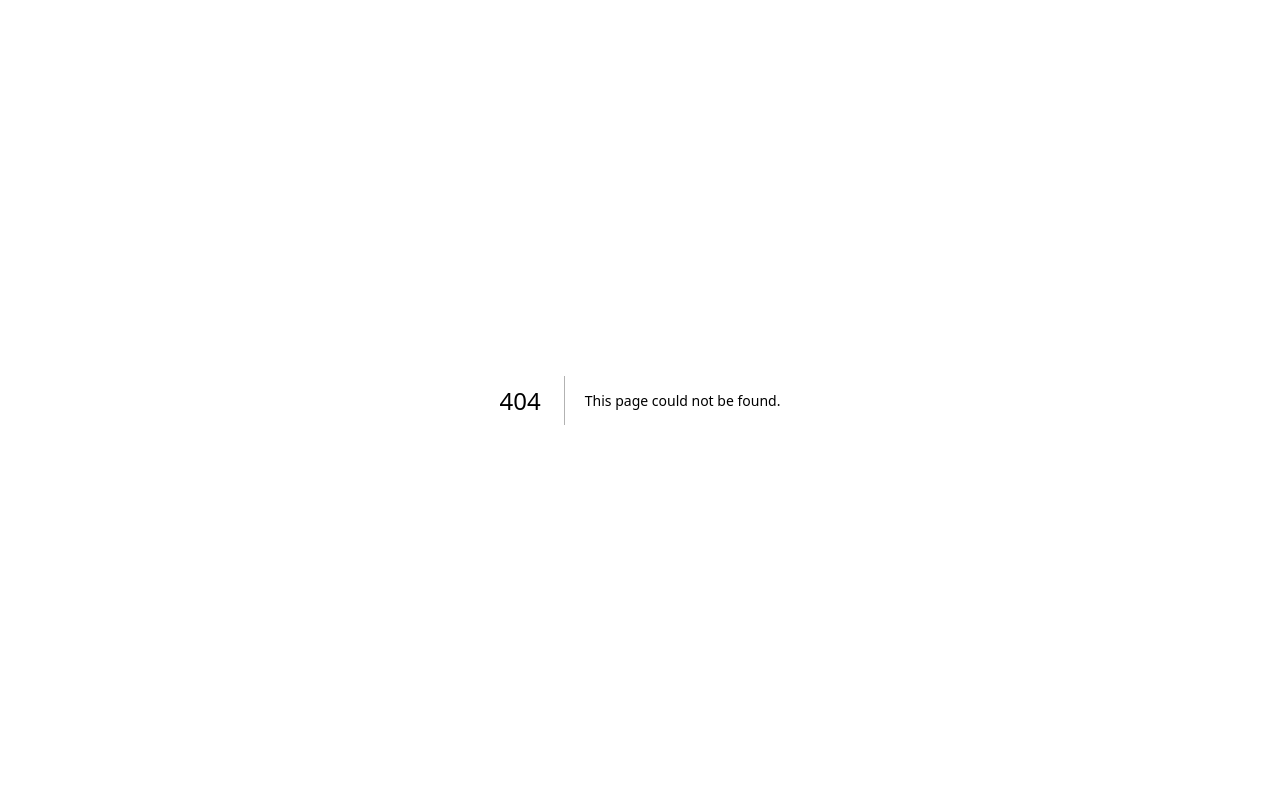
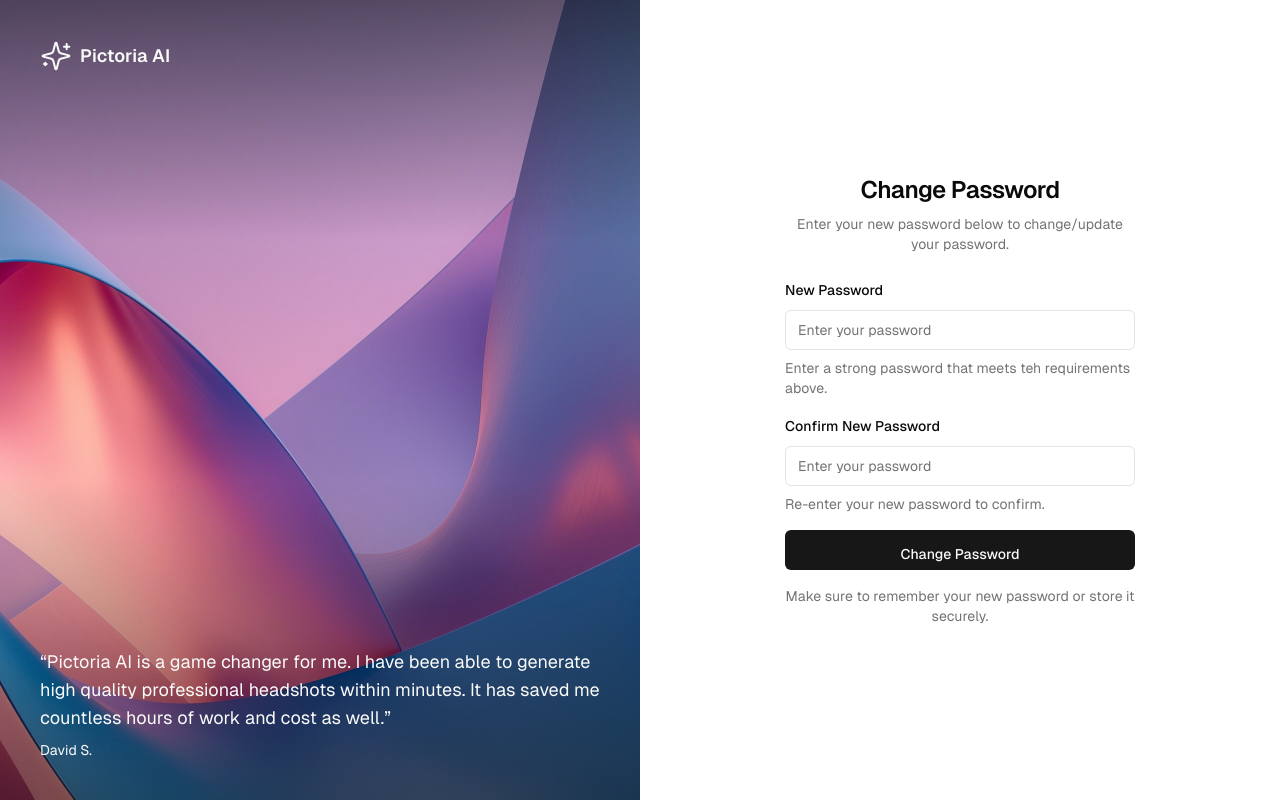
Before and after one commit to yuragms/Pictoria-AI-Starter-Code, a Next.js app: page /reset-password in a window 1280 px wide. Before the commit this address had no page. Built offline with nearby package versions, Linux system fonts and the light colour scheme.

Commit message:
Adding Reset password functionality111950

```diff
--- a/src/app/actions/auth-actions.ts
+++ b/src/app/actions/auth-actions.ts
@@ -70,3 +70,35 @@
     data: profileData || null,
   };
 }
+
+export async function resetPassword(values: {
+  email: string;
+}): Promise<AuthResponse> {
+  const supabase = await createClient();
+
+  const { data: resetPasswordData, error } =
+    await supabase.auth.resetPasswordForEmail(values.email);
+
+  return {
+    error:
+      error?.message || 'There was an error sending the reset password email!',
+    success: !error,
+    data: resetPasswordData || null,
+  };
+}
+
+export async function changePassword(
+  newPassword: string
+): Promise<AuthResponse> {
+  const supabase = await createClient();
+
+  const { data, error } = await supabase.auth.updateUser({
+    password: newPassword,
+  });
+
+  return {
+    error: error?.message || 'There was an error changing the password!',
+    success: !error,
+    data: data || null,
+  };
+}
--- /dev/null
+++ b/src/app/reset-password/page.tsx
@@ -0,0 +1,44 @@
+import Image from 'next/image';
+import AuthImg from '@/public/Abstract Curves and Colors.jpeg';
+import React from 'react';
+import Logo from '@/components/Logo';
+import AuthForm from '@/components/authentication/AuthForm';
+import ChangePasswordForm from '@/components/account/ChangePasswordForm';
+
+const ResetPasswordPage = async () => {
+  return (
+    <main className="h-screen grid grid-cols-2 relative">
+      <div className="relative w-full flex flex-col bg-muted p-10 text-primary-foreground">
+        <div className="w-full h-[30%] bg-gradient-to-t from-transparent to-black/50 absolute top-0 left-0 z-10" />
+        <div className="w-full h-[40%] bg-gradient-to-b from-transparent to-black/50 absolute bottom-0 left-0 z-10" />
+        <Image
+          src={AuthImg}
+          alt="login Image"
+          fill
+          className="w-full h-full object-cover"
+        />
+        <div className="relative z-20 flex items-center">
+          <Logo />
+        </div>
+        <div className="relative z-20 mt-auto">
+          <blockquote className="space-y-2">
+            <p className="text-lg">
+              &ldquo;Pictoria AI is a game changer for me. I have been able to
+              generate high quality professional headshots within minutes. It
+              has saved me countless hours of work and cost as well.&rdquo;
+            </p>
+            <footer className="text-sm">David S.</footer>
+          </blockquote>
+        </div>
+      </div>
+      <div className="relative flex flex-col items-center justify-center p-8 h-full  w-full">
+        <div className="w-[350px] mx-auto max-w-xl">
+          {/*// ChangePasswordForm */}
+          <ChangePasswordForm />
+        </div>
+      </div>
+    </main>
+  );
+};
+
+export default ResetPasswordPage;
--- /dev/null
+++ b/src/components/account/ChangePasswordForm.tsx
@@ -0,0 +1,152 @@
+'use client';
+import React, { useId, useState } from 'react';
+import { z } from 'zod';
+import { zodResolver } from '@hookform/resolvers/zod';
+import { useForm } from 'react-hook-form';
+import { Button } from '@/components/ui/button';
+import {
+  Form,
+  FormControl,
+  FormDescription,
+  FormField,
+  FormItem,
+  FormLabel,
+  FormMessage,
+} from '@/components/ui/form';
+import { Input } from '@/components/ui/input';
+import { cn } from '@/lib/utils';
+import { toast } from 'sonner';
+import { changePassword } from '@/app/actions/auth-actions';
+import { redirect } from 'next/navigation';
+import { Loader2 } from 'lucide-react';
+
+const passwordValidationRegex = new RegExp(
+  '^(?=.*[a-z])(?=.*[A-Z])(?=.*[0-9])(?=.*[!@#$%^&*])(?=.{8,})'
+);
+
+const formSchema = z
+  .object({
+    password: z
+      .string({
+        required_error: 'Password is required!',
+      })
+      .min(8, {
+        message: 'Password must be at least 8 characters long.',
+      })
+      .regex(passwordValidationRegex, {
+        message:
+          'Password must contain 8 characters, 1 uppercase letter, 1 lowercase letter, 1 number and 1 special character.',
+      }),
+    confirmPassword: z.string({
+      required_error: 'Confirm password is required!',
+    }),
+  })
+  .refine((data) => data.password === data.confirmPassword, {
+    message: "Passwords don't match",
+    path: ['confirmPassword'],
+  });
+
+const ChangePasswordForm = ({ className }: { className?: string }) => {
+  const [loading, setLoading] = useState(false);
+
+  const toastId = useId();
+  // 1. Define your form.
+  const form = useForm<z.infer<typeof formSchema>>({
+    resolver: zodResolver(formSchema),
+    defaultValues: {
+      password: '',
+      confirmPassword: '',
+    },
+  });
+
+  // 2. Define a submit handler.
+  async function onSubmit(values: z.infer<typeof formSchema>) {
+    toast.loading('Changing password...', { id: toastId });
+    setLoading(true);
+    // Do something with the form values.
+    // ✅ This will be type-safe and validated.
+
+    try {
+      const { success, error } = await changePassword(values.password);
+      if (!success) {
+        toast.error(String(error), { id: toastId });
+        setLoading(false);
+      } else {
+        toast.success('Password is successfully updated!', { id: toastId });
+        setLoading(false);
+        redirect('/login');
+      }
+    } catch (error: any) {
+      toast.error(String(error?.message), { id: toastId });
+    } finally {
+      setLoading(false);
+    }
+  }
+
+  return (
+    <div className={cn('grid gap-6', className)}>
+      {' '}
+      <div className="flex flex-col space-y-2 text-center">
+        <h1 className="text-2xl font-semibold tracking-tight">
+          Change Password
+        </h1>
+        <p className="text-sm text-muted-foreground">
+          Enter your new password below to change/update your password.
+        </p>
+      </div>
+      <Form {...form}>
+        <form onSubmit={form.handleSubmit(onSubmit)} className="space-y-4">
+          <FormField
+            control={form.control}
+            name="password"
+            render={({ field }) => (
+              <FormItem>
+                <FormLabel>New Password</FormLabel>
+                <FormControl>
+                  <Input
+                    type="password"
+                    placeholder="Enter your password"
+                    {...field}
+                  />
+                </FormControl>
+                <FormDescription>
+                  Enter a strong password that meets teh requirements above.
+                </FormDescription>
+                <FormMessage />
+              </FormItem>
+            )}
+          />
+          <FormField
+            control={form.control}
+            name="confirmPassword"
+            render={({ field }) => (
+              <FormItem>
+                <FormLabel>Confirm New Password</FormLabel>
+                <FormControl>
+                  <Input
+                    type="password"
+                    placeholder="Enter your password"
+                    {...field}
+                  />
+                </FormControl>
+                <FormDescription>
+                  Re-enter your new password to confirm.
+                </FormDescription>
+                <FormMessage />
+              </FormItem>
+            )}
+          />
+          <Button type="submit" className="w-full pt-4">
+            {loading && <Loader2 className="mr-2 h-4 w-4 animate-spin" />}
+            {loading ? 'Changing password...' : 'Change Password'}
+          </Button>
+          <div className="text-center text-sm text-muted-foreground">
+            Make sure to remember your new password or store it securely.
+          </div>
+        </form>
+      </Form>
+    </div>
+  );
+};
+
+export default ChangePasswordForm;
--- a/src/components/account/SecuritySettings.tsx
+++ b/src/components/account/SecuritySettings.tsx
@@ -1,13 +1,41 @@
-import React from 'react';
+'use client';
+import React, { useId } from 'react';
 import { Card, CardContent, CardHeader, CardTitle } from '../ui/card';
 import { User } from '@supabase/supabase-js';
 import { Button } from '../ui/button';
+import { toast } from 'sonner';
+import { resetPassword } from '@/app/actions/auth-actions';
 
 interface SecuritySettingsProps {
   user: User;
 }
 
 const SecuritySettings = ({ user }: SecuritySettingsProps) => {
+  const toastId = useId();
+
+  async function handleChangePassword() {
+    toast.loading('Sending password reset email...', { id: toastId });
+    try {
+      const { success, error } = await resetPassword({
+        email: user.email || '',
+      });
+      if (!success) {
+        toast.error(error, { id: toastId });
+      } else {
+        toast.success(
+          'Password reset email sent! Please check your email for instructions.',
+          { id: toastId }
+        );
+      }
+    } catch (error: any) {
+      toast.error(
+        error?.message || 'There is an error sending the password reset email',
+        {
+          id: toastId,
+        }
+      );
+    }
+  }
   return (
     <Card>
       <CardHeader>
@@ -19,7 +47,9 @@
           <p className="text-sm text-muted-foreground">
             Change your password to keep your account secure
           </p>
-          <Button variant={'outline'}>Change password</Button>
+          <Button variant={'outline'} onClick={handleChangePassword}>
+            Change password
+          </Button>
         </div>
       </CardContent>
     </Card>
--- a/src/components/authentication/ResetPassword.tsx
+++ b/src/components/authentication/ResetPassword.tsx
@@ -1,5 +1,5 @@
 'use client';
-import React from 'react';
+import React, { useId } from 'react';
 import { z } from 'zod';
 import { zodResolver } from '@hookform/resolvers/zod';
 import { useForm } from 'react-hook-form';
@@ -14,6 +14,8 @@
 } from '@/components/ui/form';
 import { Input } from '@/components/ui/input';
 import { cn } from '@/lib/utils';
+import { toast } from 'sonner';
+import { resetPassword } from '@/app/actions/auth-actions';
 
 const formSchema = z.object({
   email: z.string().email({
@@ -31,10 +33,29 @@
   });
 
   // 2. Define a submit handler.
-  function onSubmit(values: z.infer<typeof formSchema>) {
-    // Do something with the form values.
-    // ✅ This will be type-safe and validated.
-    console.log(values);
+  const toastId = useId();
+  async function onSubmit(values: z.infer<typeof formSchema>) {
+    toast.loading('Sending password reset email...', { id: toastId });
+    try {
+      const { success, error } = await resetPassword({
+        email: values.email || '',
+      });
+      if (!success) {
+        toast.error(error, { id: toastId });
+      } else {
+        toast.success(
+          'Password reset email sent! Please check your email for instructions.',
+          { id: toastId }
+        );
+      }
+    } catch (error: any) {
+      toast.error(
+        error?.message || 'There is an error sending the password reset email',
+        {
+          id: toastId,
+        }
+      );
+    }
   }
 
   return (
```
